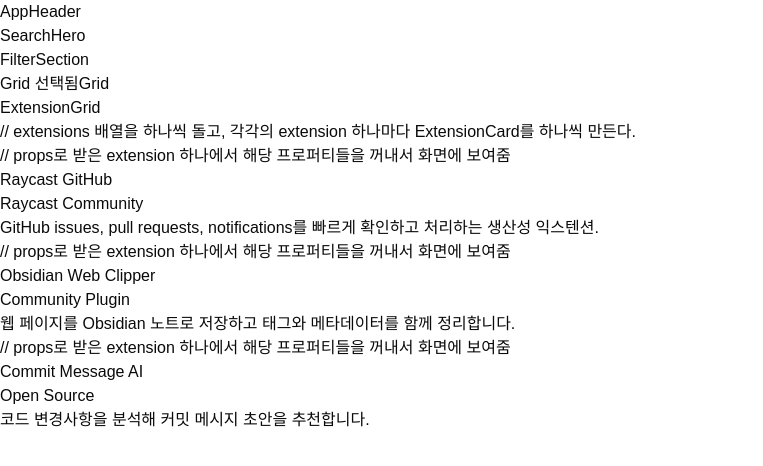
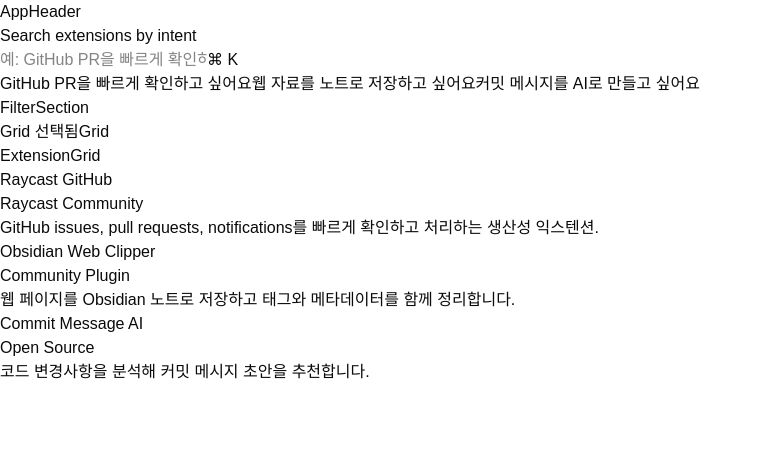
Before and after one commit to 5giran/ai-board, a React (Vite) app in the folder apps/web/: page / in a window 1280 px wide. Shown: the top 466 px of the page, without its empty margins (0-763 px from the left). Built offline with nearby package versions, Linux system fonts and the light colour scheme.

Commit message:
feat(web): SearchHero 메인화면 검색창

```diff
--- a/apps/web/src/routes/index.tsx
+++ b/apps/web/src/routes/index.tsx
@@ -67,18 +67,31 @@ const mockExtensions: ExtensionSummary[] = [
     sourceUrl: "#",
   },
 ];
+
+const suggestedQueries = [
+  "GitHub PR을 빠르게 확인하고 싶어요",
+  "웹 자료를 노트로 저장하고 싶어요",
+  "커밋 메시지를 AI로 만들고 싶어요",
+];
 // TODO: 여기까지
 
+// HomePage는 컴포넌트들을 순서대로 조립하는 부모 컴포넌트다.
+// HomePage의 return안에 JSX로 들어있는 컴포넌트들은
+// HomePage가 렌더링하는 자식/하위 컴포넌트입니다.
 function HomePage() {
-  // useState Hook은 [현재값, 갱신함수] 배열을 리턴한다.
-  // 여기서는 [viewMode=현재값, setViewMode=갱신함수]로 나눠 받은 것 (구조 분해, 함수는 읽기쓰기 한묶음)
   const [viewMode, setViewMode] = useState<ViewMode>("grid");
-  // HomePage의 return안에 JSX로 들어있는 컴포넌트들은
-  // HomePage가 렌더링하는 자식/하위 컴포넌트입니다.
+  const [searchQuery, SetSearchQuery] = useState("");
+
   return (
     <div>
       <AppHeader />
-      <SearchHero />
+
+      <SearchHero
+        query={searchQuery}
+        suggestions={suggestedQueries}
+        onQueryChange={SetSearchQuery}
+      />
+
       <FilterSection />
 
       <ViewToggle viewMode={viewMode} onChange={setViewMode} />
@@ -100,10 +113,43 @@ function AppHeader() {
   );
 }
 
-function SearchHero() {
+type SearchHeroProps = {
+  query: string;
+  suggestions: string[];
+  onQueryChange: (query: string) => void;
+};
+
+// Hero: 페이지 맨 위에 크게 나오는 대표 섹션
+function SearchHero({
+  query,
+  suggestions,
+  onQueryChange,
+}: SearchHeroProps) {
   return (
     <section>
-      <h2>SearchHero</h2>
+      <h2>Search extensions by intent</h2>
+
+      {/* 검색 창 */}
+      <div>
+        <input
+          value={query}
+          onChange={(event) => onQueryChange(event.target.value)}
+          placeholder="예: GitHub PR을 빠르게 확인하고 싶어요."
+        />
+
+        <span>⌘ K</span>
+      </div>
+
+      <div>
+        {suggestions.map((suggestion) => (
+          <button
+            key={suggestion}
+            type="button" onClick={() => onQueryChange(suggestion)}
+          >
+            {suggestion}
+          </button>
+        ))}
+      </div>
     </section>
   );
 }
@@ -129,8 +175,8 @@ function ExtensionGrid({ extensions }: ExtensionGridProps) {
       <h2>ExtensionGrid</h2>
 
       <div>
-        // extensions 배열을 하나씩 돌고, 각각의 extension 하나마다
-        ExtensionCard를 하나씩 만든다.
+        {/* extensions 배열을 하나씩 돌고, 각각의 extension 하나마다
+        ExtensionCard를 하나씩 만든다. */}
         {extensions.map((extension) => (
           <ExtensionCard key={extension.id} extension={extension} />
         ))}
@@ -151,7 +197,6 @@ type ExtensionCardProps = {
 function ExtensionCard({ extension }: ExtensionCardProps) {
   return (
     <article>
-      // props로 받은 extension 하나에서 해당 프로퍼티들을 꺼내서 화면에 보여줌
       <h3>{extension.name}</h3>
       <p>{extension.provider}</p>
       <p>{extension.description}</p>
@@ -212,5 +257,5 @@ function ViewToggle({ viewMode, onChange }: ViewToggleProps) {
         Grid {viewMode === "list" ? "선택됨" : ""}
       </button>
     </div>
-  )
+  );
 }
```
